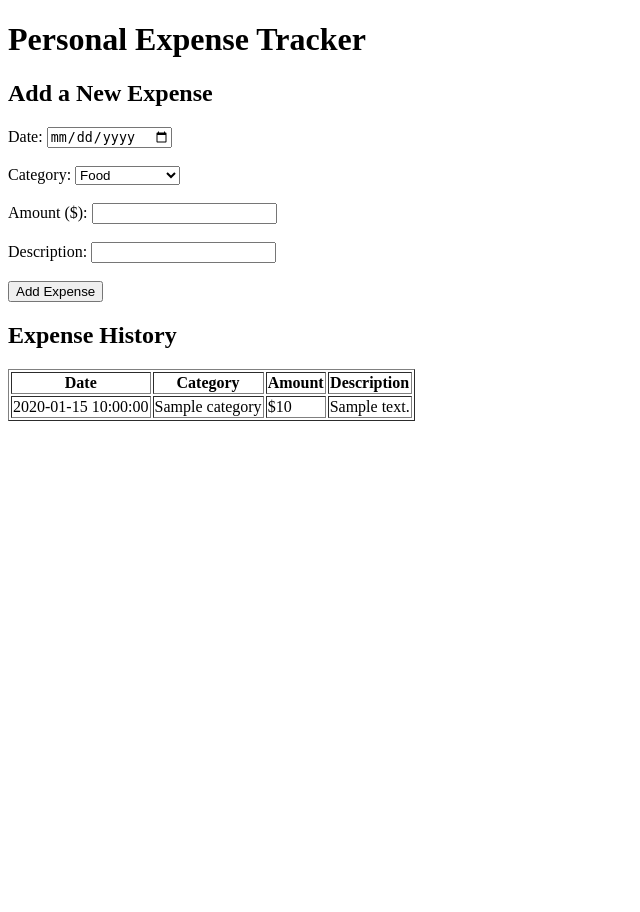
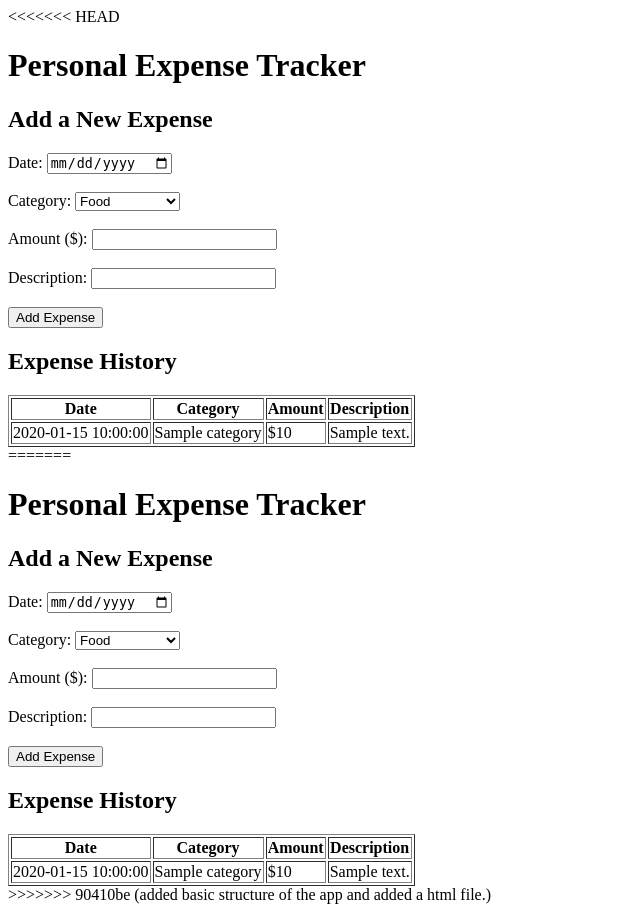
Before and after one commit to Darian754/personal_expense_tracker, a Flask app: template templates/index.html in a window 1280 px wide. Shown: the whole page, without its empty margins (0-640 px from the left). Before the commit the page ends 421 px from the top, so only its background shows below. Run offline with Flask 3, Linux system fonts and the light colour scheme; the template is opened without the code that fills it: most values are stand-ins (such as "Sample title", 1, 10 or a date in 2020).

Commit message:
added basic structure of the app and added a html file.

```diff
--- a/templates/index.html
+++ b/templates/index.html
@@ -1,3 +1,4 @@
+<<<<<<< HEAD
 <!DOCTYPE html>
 <html>
 <head>
@@ -49,3 +50,56 @@
 
 </body>
 </html>
+=======
+<!DOCTYPE html>
+<html>
+<head>
+    <title>Expense Tracker</title>
+</head>
+<body>
+    <h1>Personal Expense Tracker</h1>
+
+    <h2>Add a New Expense</h2>
+    <form method="POST">
+        <label>Date:</label>
+        <input type="date" name="date" required><br><br>
+
+        <label>Category:</label>
+        <select name="category" required>
+            <option>Food</option>
+            <option>Transport</option>
+            <option>Entertainment</option>
+            <option>Shopping</option>
+            <option>Other</option>
+        </select><br><br>
+
+        <label>Amount ($):</label>
+        <input type="number" name="amount" step="0.01" required><br><br>
+
+        <label>Description:</label>
+        <input type="text" name="description"><br><br>
+
+        <button type="submit">Add Expense</button>
+    </form>
+
+    <h2>Expense History</h2>
+    <table border="1">
+        <tr>
+            <th>Date</th>
+            <th>Category</th>
+            <th>Amount</th>
+            <th>Description</th>
+        </tr>
+        {% for expense in expenses %}
+        <tr>
+            <td>{{ expense.date }}</td>
+            <td>{{ expense.category }}</td>
+            <td>${{ expense.amount }}</td>
+            <td>{{ expense.description }}</td>
+        </tr>
+        {% endfor %}
+    </table>
+
+</body>
+</html>
+>>>>>>> 90410be (added basic structure of the app and added a html file.)
```
